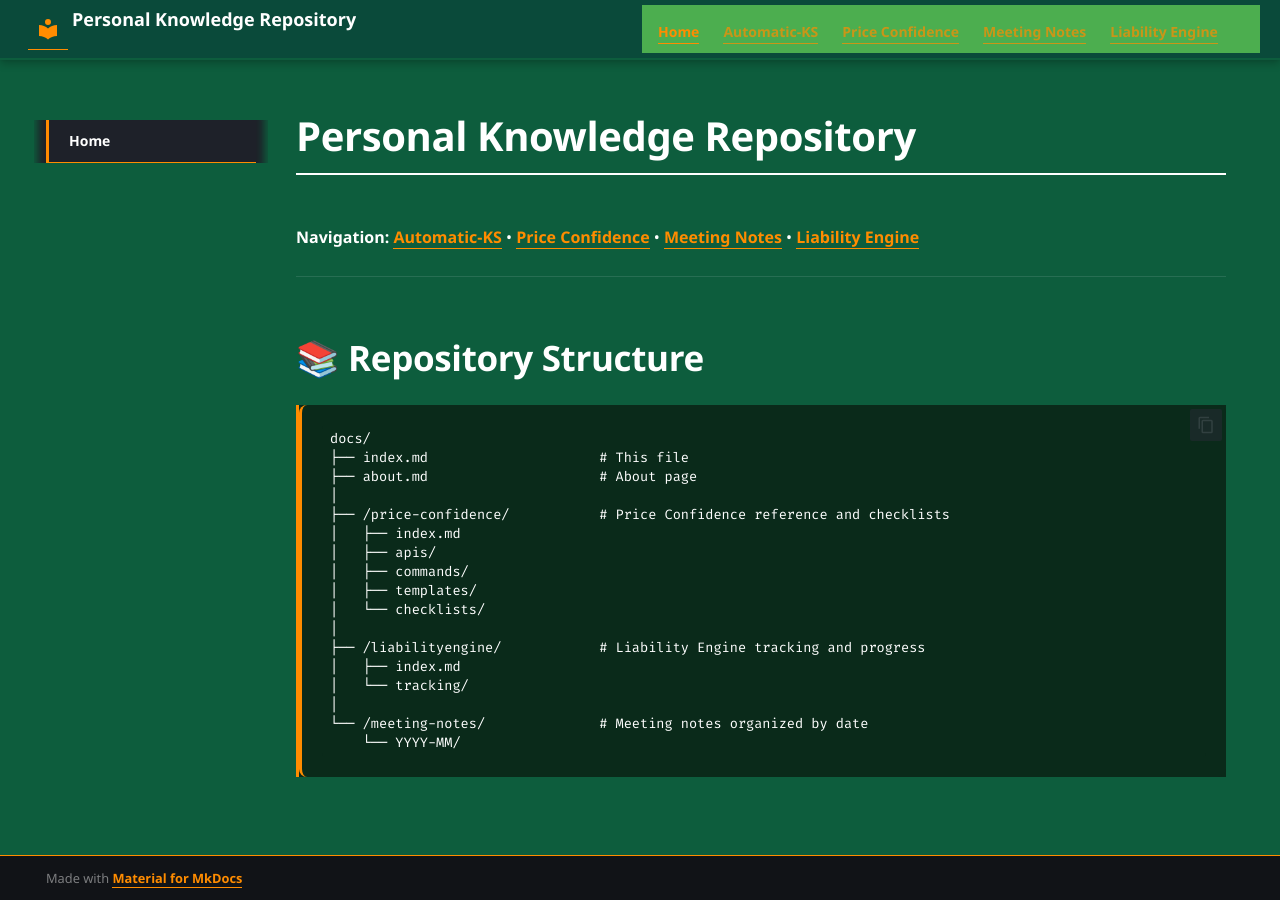
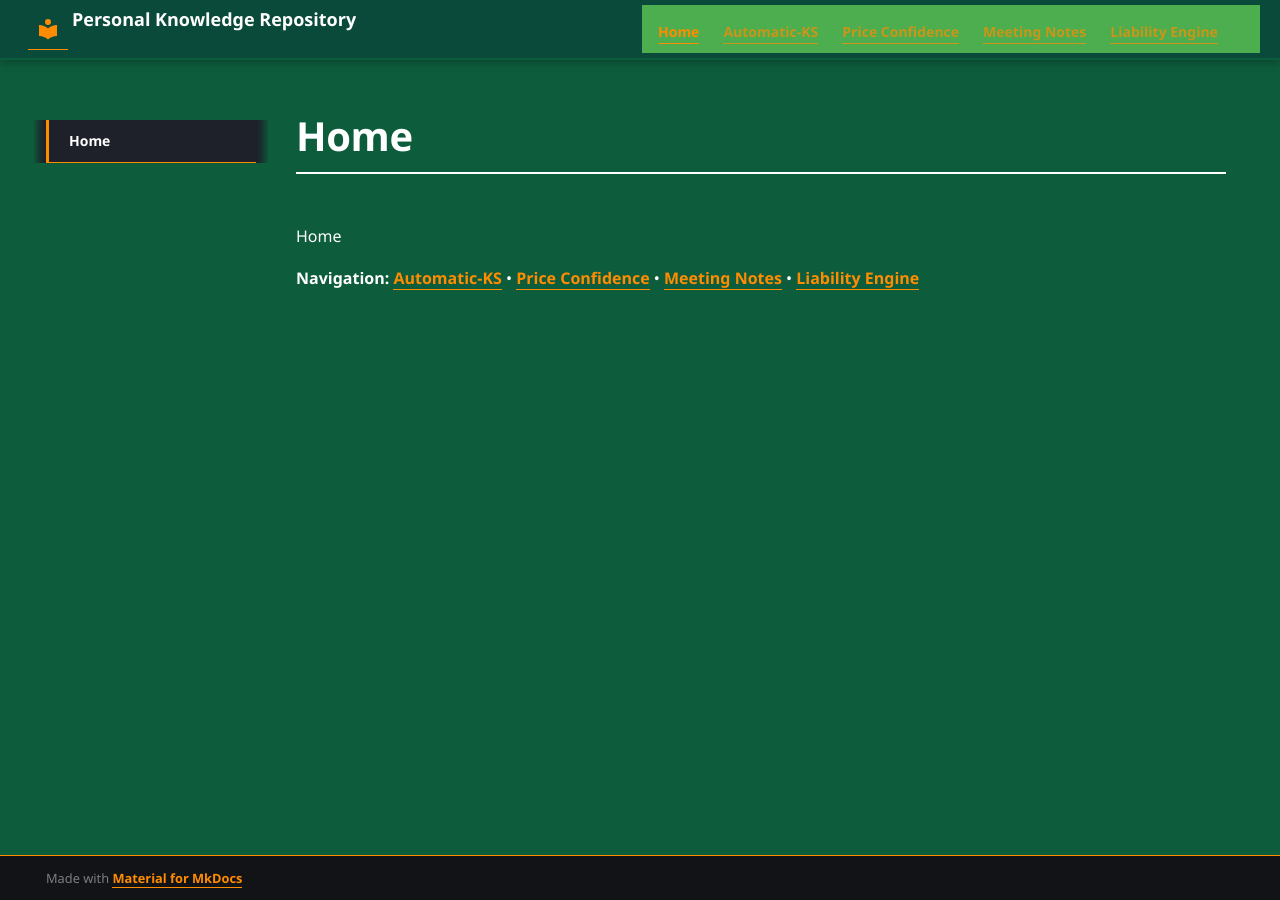
Before and after one commit to MiguelGomes2/pages-mgomes, an MkDocs documentation site: the page built from docs/index.md, in a window 1280 px wide. Built offline with MkDocs 1.6.1 and Material for MkDocs 9.7.7, drawn with Linux system fonts in a browser that asks for light colours; some web fonts are replaced.

Commit message:
Update index.md

````diff
--- a/docs/index.md
+++ b/docs/index.md
@@ -1,27 +1,3 @@
-# Personal Knowledge Repository
+Home
 
 **Navigation:** [Automatic-KS](/pages-mgomes/automaticks/) • [Price Confidence](/pages-mgomes/price-confidence/) • [Meeting Notes](/pages-mgomes/meeting-notes/) • [Liability Engine](/pages-mgomes/liabilityengine/)
-
----
-
-## 📚 Repository Structure
-
-```
-docs/
-├── index.md                     # This file
-├── about.md                     # About page
-│
-├── /price-confidence/           # Price Confidence reference and checklists
-│   ├── index.md
-│   ├── apis/
-│   ├── commands/
-│   ├── templates/
-│   └── checklists/
-│
-├── /liabilityengine/            # Liability Engine tracking and progress
-│   ├── index.md
-│   └── tracking/
-│
-└── /meeting-notes/              # Meeting notes organized by date
-    └── YYYY-MM/
-```
````
